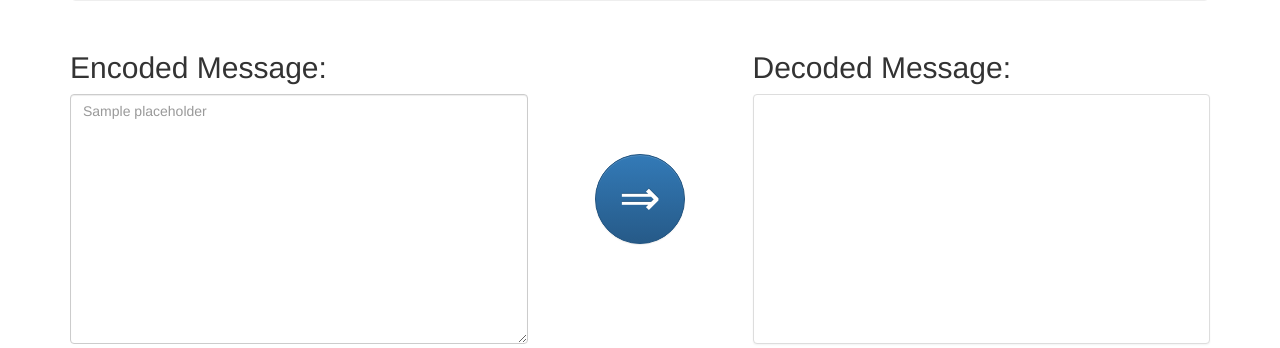
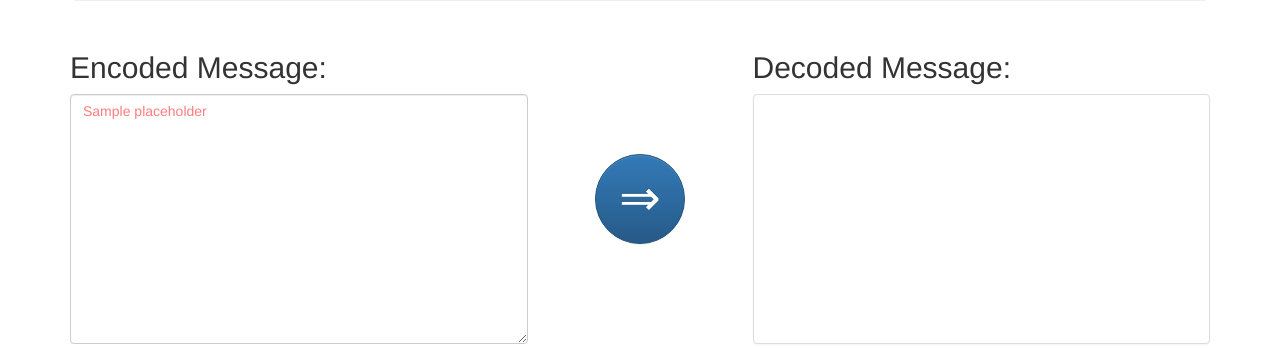
Before and after one commit to arundathi-shanthini/Decoder_WebApp, a Flask app: template templates/b2t.html in a window 1280 px wide. Shown: the part 201-549 px from the top of the page. Run offline with Flask 2, Linux system fonts and the light colour scheme; the template is opened without the code that fills it: most values are stand-ins (such as "Sample title", 1, 10 or a date in 2020); some libraries are stand-ins or nearby versions.

Commit message:
Added colour feature to placeholder

```diff
--- a/app.py
+++ b/app.py
@@ -1,6 +1,6 @@
 from flask import Flask, request, render_template, flash, Markup
 app = Flask(__name__, static_folder='templates/stylesheets')
-app.secret_key = "super secret key"
+app.secret_key = "lubalunilayilasnama"
 
 @app.route('/')
 def render_index_page():
@@ -9,22 +9,22 @@ def render_index_page():
 @app.route('/t2b', methods=['POST', 'GET'])
 def render_t2b():
 	if request.method == 'GET':
-		return render_template('/t2b.html',placeholder='Input the message to be encoded here!')
+		return render_template('/t2b.html',change='', placeholder='Input the message to be encoded here!')
 	if request.method == 'POST':
 		message, converted_message = convert('t2b')
 		if converted_message is None:
-			return render_template('/t2b.html', placeholder='Invalid Input! Try again :(')
+			return render_template('/t2b.html',change='change', placeholder='Invalid Input! Try again :(')
 		else:
 			return render_template("/t2b-solve.html", input=message, output=converted_message)
 
 @app.route('/b2t', methods=['POST', 'GET'])
 def render_b2t():
 	if request.method == 'GET':
-		return render_template('/b2t.html',placeholder='Input the message to be decoded here!')
+		return render_template('/b2t.html', change = '', placeholder='Input the message to be decoded here!')
 	if request.method == 'POST':
 		message, converted_message = convert('b2t')
 		if converted_message is None:
-			return render_template('/b2t.html', placeholder='Invalid Input! Try again :(')
+			return render_template('/b2t.html', change = 'change', placeholder='Invalid Input! Try again :(')
 		else:
 			return render_template("/b2t-solve.html", input=message, output=converted_message)
 
--- a/templates/b2t.html
+++ b/templates/b2t.html
@@ -50,7 +50,7 @@
             <div class="row">
                 <form action="{{ url_for('render_b2t') }}" method="post" id="textInput">
                     <div class="col-xs-5">
-                            <textarea class="form-control" style="min-width: 50%; min-height: 250px" placeholder = "{{ placeholder }}" name="message"></textarea>
+                            <textarea class="form-control {{ change }}" style="min-width: 50%; min-height: 250px" placeholder = "{{ placeholder }}" name="message"></textarea>
                     </div>
                     <div class="col-xs-2">
                         <div class="text-center">
--- a/templates/stylesheets/stylesheet.css
+++ b/templates/stylesheets/stylesheet.css
@@ -3,6 +3,7 @@
     margin: 10px auto;
     font-size: 30px;
 }
+
 .btn-circle.btn-xl {
     width: 90px;
     height: 90px;
@@ -13,8 +14,8 @@
     margin-top: 60px;
     margin-bottom: auto;
 }
-.btn-forcedark
-{
+
+.btn-forcedark {
     background-color: dimgrey;
     justify-content: center;
     color: white;
@@ -26,7 +27,37 @@
     border-top: 0px;
     font-size: 50px;
 }
+
 .wrapper-div {
-    display:table-cell;
+    display: table-cell;
     vertical-align: middle;
-  }
+}
+
+.change::-webkit-input-placeholder {
+    /* Chrome, Safari and Opera */
+    color: rgb(255, 125, 125);
+}
+
+.change:-moz-placeholder {
+    /* Firefox 18- ;*/
+    color: rgb(255, 125, 125);
+}
+
+.change::-moz-placeholder {
+    /* Firefox 19+ ;*/
+    color: rgb(255, 125, 125);
+}
+
+.change:-ms-input-placeholder {
+    /* IE */
+    color: rgb(255, 125, 125);
+}
+
+.change::-ms-input-placeholder {
+    /* MS Edge */
+    color: rgb(255, 125, 125);
+}
+
+.change::placeholder {
+    color: rgb(255, 125, 125);
+}
--- a/templates/t2b.html
+++ b/templates/t2b.html
@@ -64,7 +64,7 @@
             <div class="row">
                 <form action="{{ url_for('render_t2b') }}" method="post" id="textInput">
                     <div class="col-xs-5">
-                            <textarea class="form-control" style="min-width: 50%; min-height: 250px" placeholder = "{{ placeholder }}" name="message"></textarea>
+                            <textarea class="form-control {{ change }}" style="min-width: 50%; min-height: 250px" placeholder = "{{ placeholder }}" name="message"></textarea>
                     </div>
                     <div class="col-xs-2">
                         <div class="text-center">
```
